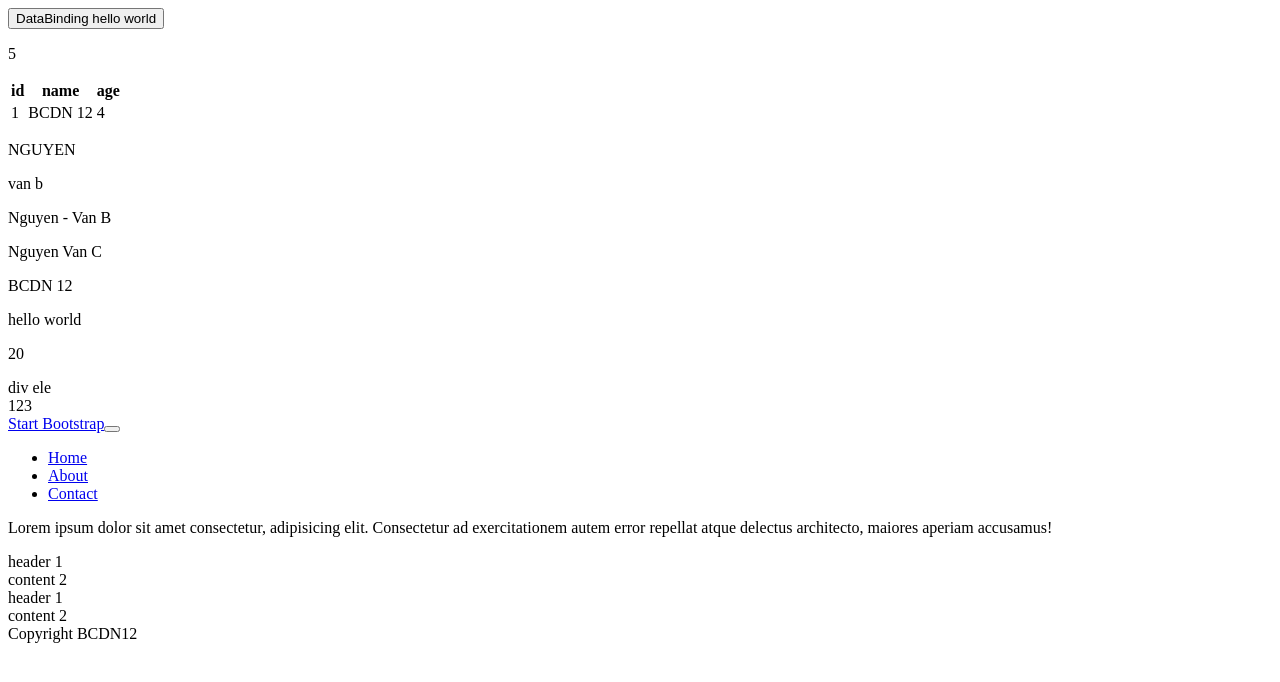
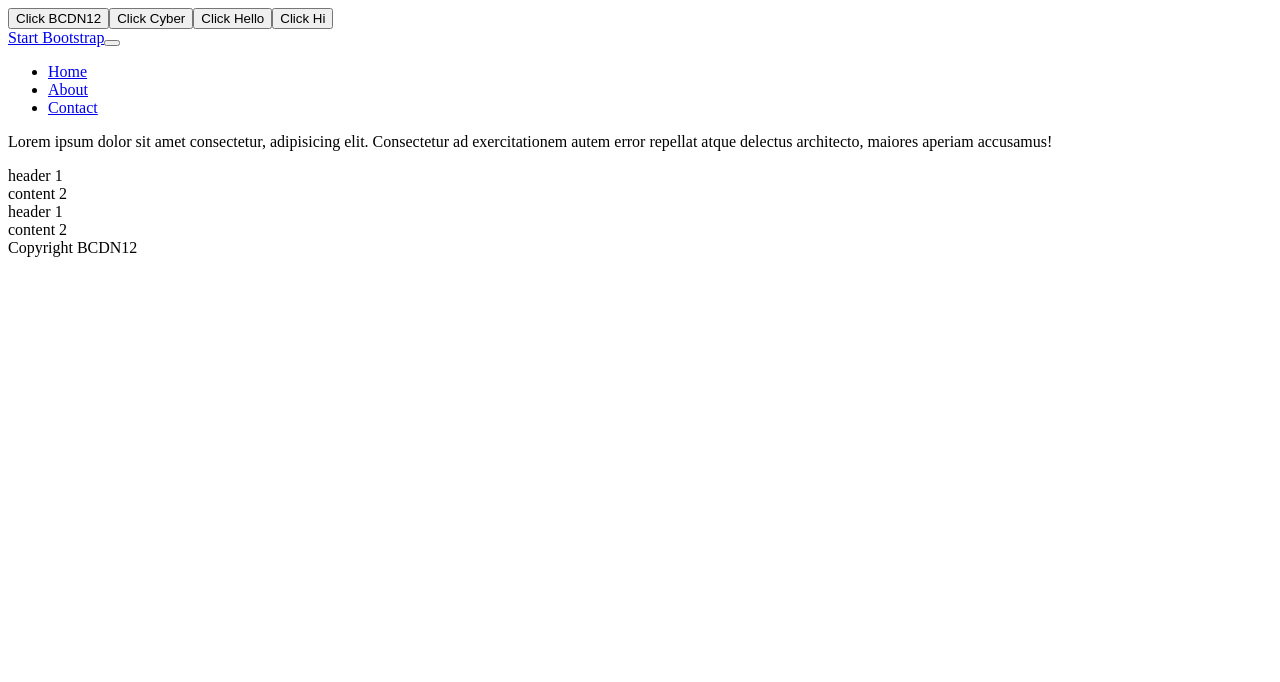
Before and after one commit to DaiNgo72/BCDN12-React, a React (Vite) app: page / in a window 1280 px wide. Shown: the top 682 px of the page. Built offline with nearby package versions, Linux system fonts and the light colour scheme.

Commit message:
handle event

```diff
--- a/src/_app.jsx
+++ b/src/_app.jsx
@@ -10,13 +10,17 @@ import { Footer } from "./components/footer";
 import { Inline } from "./buoi-2/inline/inline";
 import { DataBinding } from "./buoi-2/data-binding/data-binding";
 
+import { HandleEvent } from "./buoi-2/handle-event/handle-event";
+
 export function App() {
   // Phải bao bọc bởi một thẻ cha
   // div, Fragment => <> </>
 
   return (
     <>
-      <DataBinding />
+      <HandleEvent />
+
+      {/* <DataBinding /> */}
 
       {/* <Inline /> */}
 
--- a/src/buoi-2/handle-event/handle-event.jsx
+++ b/src/buoi-2/handle-event/handle-event.jsx
@@ -0,0 +1,40 @@
+export function HandleEvent() {
+  const handleClick = (name) => {
+    alert(name);
+  };
+
+  const handleClick2 = (event) => {
+    alert(event.target.dataset.name);
+  };
+
+  return (
+    <>
+      <button onClick={handleClick2} data-name="bcdn12">
+        Click BCDN12
+      </button>
+
+      <button onClick={handleClick2} data-name="Cyber">
+        Click Cyber
+      </button>
+
+      <button
+        onClick={(event) => {
+          console.log(event);
+          handleClick("hello");
+        }}
+      >
+        Click Hello
+      </button>
+
+      <button
+        onClick={() => {
+          handleClick("hi");
+        }}
+      >
+        Click Hi
+      </button>
+    </>
+  );
+}
+
+// document.getElementById('a').onclick = (event) => {}
```
Also changed, not shown: README.txt.
